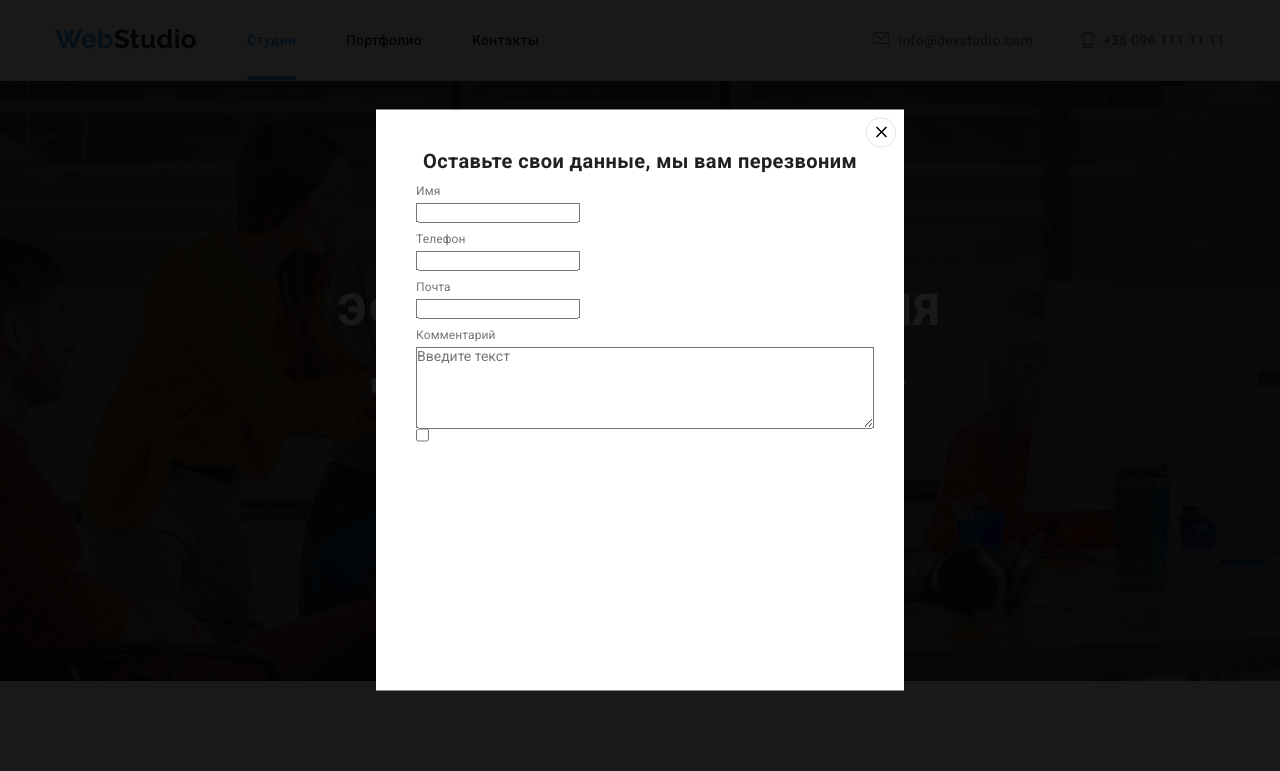
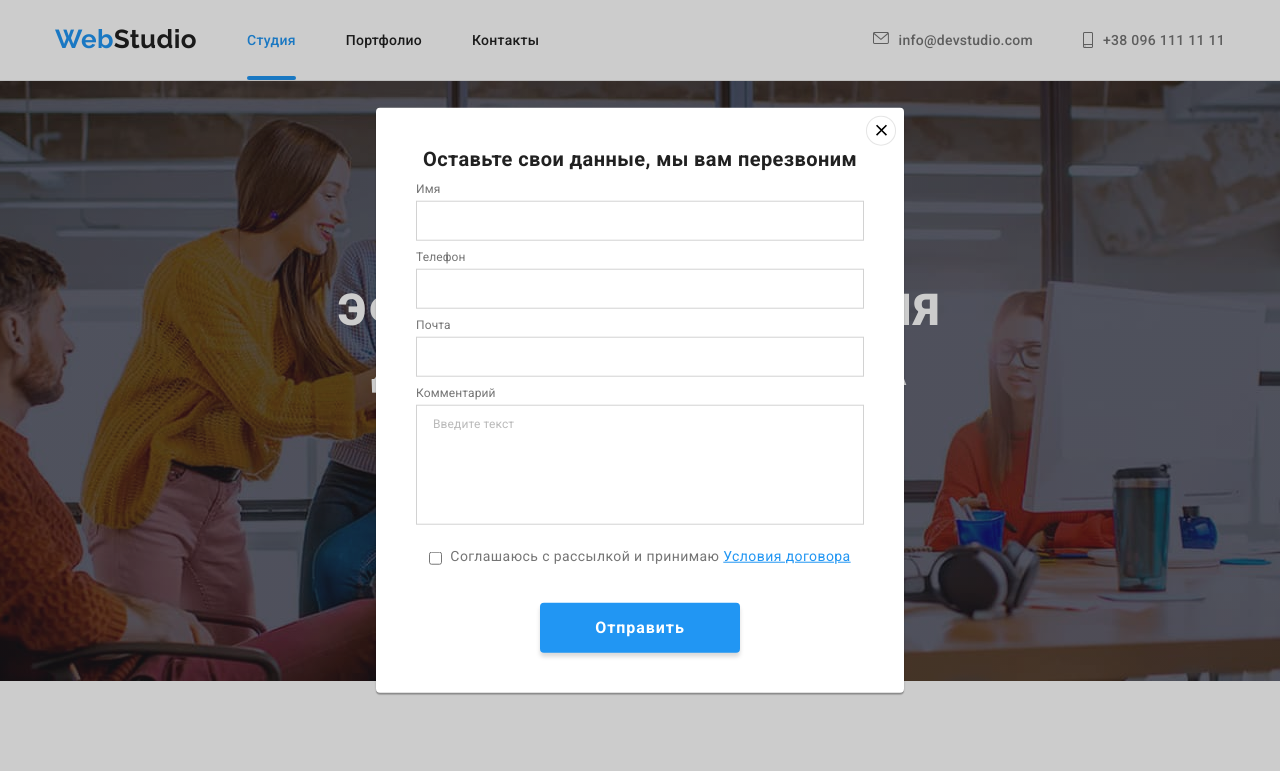
Before and after one commit to Agarkovsergey/goit-markup-hw-06, a plain HTML site: page index.html in a window 1280 px wide. Shown: the top 771 px of the page. Drawn offline with nearby package versions, Linux system fonts and the light colour scheme.

Commit message:
modal form

```diff
--- a/css/styles.css
+++ b/css/styles.css
@@ -15,6 +15,8 @@
   --logo-color: #afb1b8;
   --overlay-bg-color: rgba(47, 48, 58, 0.8);
   --timing-func: cubic-bezier(0.4, 0, 0.2, 1);
+  --form-text-color: rgba(117, 117, 117, 0.5);
+  --input-border-color: rgba(33, 33, 33, 0.2);
 }
 html {
   box-sizing: border-box;
@@ -552,7 +554,7 @@ img {
   line-height: 1.87;
   font-weight: 700;
   letter-spacing: 0.06em;
-  text-align-last: left;
+  text-align: left;
   border: none;
   display: inline-flex;
   justify-content: space-between;
@@ -697,7 +699,7 @@ img {
   left: 0;
   width: 100%;
   height: 100%;
-  background: rgba(0, 0, 0, 0.9);
+  background: rgba(0, 0, 0, 0.2);
   opacity: 1;
   transition: opacity 250ms var(--timing-func);
 }
@@ -713,14 +715,17 @@ img {
   position: absolute;
   top: 50%;
   left: 50%;
-  min-height: 581px;
+  /* height: 581px; */
   width: 528px;
   background-color: var(--white-color);
+  box-shadow: 0px 1px 3px rgba(0, 0, 0, 0.12), 0px 1px 1px rgba(0, 0, 0, 0.14), 0px 2px 1px rgba(0, 0, 0, 0.2);
+  border-radius: 4px;
   padding: 40px;
   transform: translate(-50%, -50%) scale(1);
   transition: transform 250ms var(--timing-func);
 }
 .form-modal {
+  width: 100%;
 }
 .form-title {
   font-weight: 700;
@@ -730,22 +735,87 @@ img {
   color: var(--primary-text-color);
   margin-bottom: 12px;
 }
-.form-modal label,
-.form-modal input,
-.form-modal textarea {
-  display: block;
+.form-field {
+  margin-bottom: 10px;
+  display: flex;
+  flex-direction: column;
 }
-.form-modal .label {
+.text-area-field {
+  margin-bottom: 20px;
+}
+.form-field .label {
+  margin-bottom: 4px;
+  font-family: Roboto;
   font-size: 12px;
   line-height: 1.16;
   letter-spacing: 0.01em;
   color: var(--secondary-text-color);
-  margin-bottom: 4px;
 }
-.form-modal .input {
-  margin-bottom: 10px;
+.form-field .label-rules {
+  font-size: 14px;
+  line-height: 1.71;
+  letter-spacing: 0.03em;
+}
+.form-field .label-rules a {
+  color: var(--accent-color);
+  text-decoration: underline;
+}
+.form-field .label-rules a:visited {
+  color: var(--accent-color);
+  text-decoration: underline;
+}
+.form-field .input {
+  margin: 0;
+  padding: 11px 12px;
+  height: 40px;
+  border: 1px solid var(--input-border-color);
+  font-size: 12px;
+  line-height: 1.16;
+  letter-spacing: 0.01em;
+}
+.textarea {
+  resize: none;
+  height: 120px;
+  padding: 12px 16px;
+  border: 1px solid var(--input-border-color);
+}
+.textarea::placeholder {
+  font-size: 12px;
+  line-height: 1.16;
+  letter-spacing: 0.01em;
+  color: var(--form-text-color);
+}
+.checkbox-field {
+  margin-bottom: 30px;
+  display: flex;
+  flex-direction: row;
+  justify-content: center;
+  align-items: center;
 }
 
+.checkbox-field input[type='checkbox'] {
+  margin-right: 8px;
+}
+.btn-submit {
+  display: block;
+  margin: 0 auto;
+  width: 200px;
+  height: 50px;
+  padding: 10px 55px;
+  background-color: var(--accent-color);
+  border: none;
+  border-radius: 4px;
+  box-shadow: 0px 4px 4px rgba(0, 0, 0, 0.15);
+  font-size: 16px;
+  line-height: 1.87;
+  font-weight: 700;
+  letter-spacing: 0.06em;
+  color: var(--white-color);
+  transition: background-color 250ms var(--timing-func);
+}
+.btn-submit:hover {
+  background-color: #188ce8;
+}
 .btn-close {
   position: absolute;
   top: 8px;
--- a/index.html
+++ b/index.html
@@ -387,25 +387,49 @@
     <!-- <div class="backdrop is-hidden" data-modal> -->
     <div class="backdrop" data-modal>
       <div class="modal">
-        <form action="" class="form-modal">
+        <form class="form-modal js-speaker-form">
           <h4 class="form-title">Оставьте свои данные, мы вам перезвоним</h4>
+          <div class="form-field">
             <label for="name" class="label">Имя</label>
-          <input type="text" name="name" id="name" class="input" />
+            <input type="text" name="user-name" id="name" class="input" />
+          </div>
+          <div class="form-field">
             <label for="tel" class="label">Телефон</label>
-          <input type="text" name="tel" id="tel" class="input" />
+            <input type="tel" name="telephone" id="tel" class="input" />
+          </div>
+          <div class="form-field">
             <label for="email" class="label">Почта</label>
-          <input type="text" name="email" id="email" class="input" />
+            <input type="email" name="e-mail" id="email" class="input" />
+          </div>
+          <div class="form-field text-area-field">
             <label for="comment" class="label">Комментарий</label>
-          <textarea name="comment" id="comment" rows="5" cols="60" placeholder="Введите текст"></textarea>
-          <input type="checkbox" name="rules" />
+            <textarea name="comment" id="comment" class="textarea" placeholder="Введите текст"></textarea>
+          </div>
+          <div class="form-field checkbox-field">
+            <input type="checkbox" name="policy" id="policy" />
+            <label for="policy" class="label label-rules">
+              Соглашаюсь с рассылкой и принимаю
+              <a href="" class="conditions">Условия договора</a>
+            </label>
+          </div>
+          <button type="submit" class="btn-submit">Отправить</button>
+        </form>
         <button type="button" class="btn-close" data-modal-close>
           <svg class="icon-close">
             <use href="./images/icons/sprite.svg#icon-close"></use>
           </svg>
         </button>
-        </form>
       </div>
     </div>
     <script src="./script/modal.js"></script>
+    <script>
+      (() => {
+        document.querySelector('.js-speaker-form').addEventListener('submit', e => {
+          e.preventDefault();
+          new FormData(e.currentTarget).forEach((value, name) => console.log(`${name}: ${value}`));
+          e.currentTarget.reset();
+        });
+      })();
+    </script>
   </body>
 </html>
```
Lines whose indentation alone changed are shown as unchanged.
